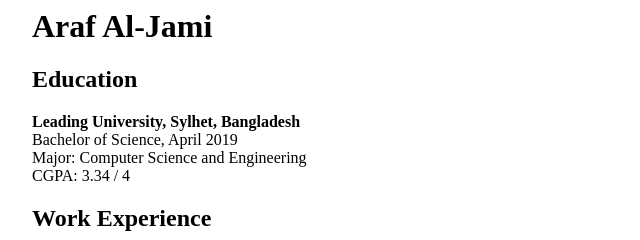
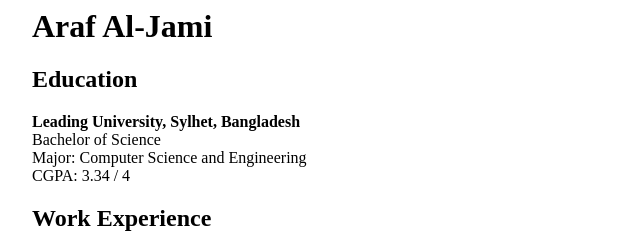
Before and after one commit to AanikaTahsin/Resume, a website: page public/resume.html in a window 1280 px wide. Shown: the top 240 px of the page, 168-808 px from the left. Drawn offline with Linux system fonts and the light colour scheme.

Commit message:
Update resume

```diff
--- a/public/resume.html
+++ b/public/resume.html
@@ -9,7 +9,7 @@
 
 <h2>Education</h2>
 <span><strong>Leading University, Sylhet, Bangladesh</strong></span><br>
-<span>Bachelor of Science, April 2019</span><br>
+<span>Bachelor of Science</span><br>
 <span>Major: Computer Science and Engineering</span><br>
 <span>CGPA: 3.34 / 4</span><br>
 
```
Also changed, not shown: public/index.html (+2 -2 lines), resume.html (+1 -1 lines), 3 other files.
